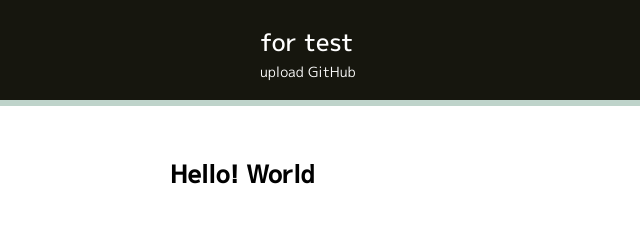
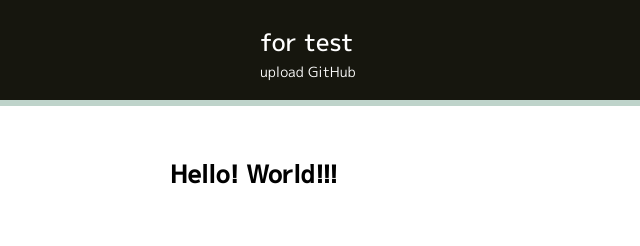
Before and after one commit to jipujujing86/jipujujing86.github.io, a plain HTML site: page index.html in a window 1280 px wide. Shown: the top 246 px of the page, 0-640 px from the left. Drawn offline with Linux system fonts and the light colour scheme.

Commit message:
テキスト修正

```diff
--- a/index.html
+++ b/index.html
@@ -22,7 +22,7 @@
     <main>
         <div class="container">
             <section>
-                <h2>Hello! World</h2>
+                <h2>Hello! World!!!</h2>
             </section>
         </div><!-- /.container -->
     </main>
@@ -31,4 +31,6 @@
             <p>test</p>
         </div><!-- /.container -->
     </footer>
-</body></html>
+</body>
+
+</html>
```
